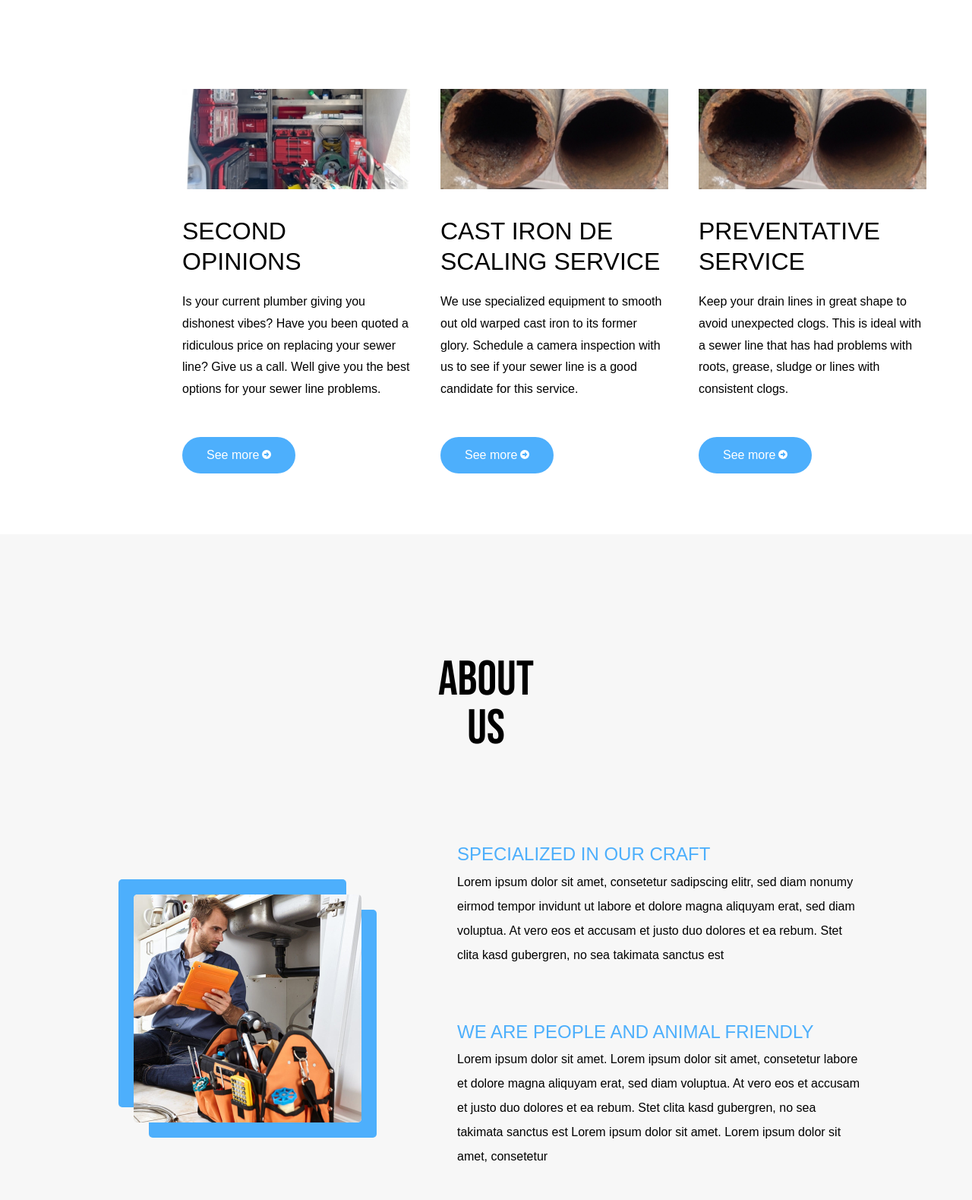
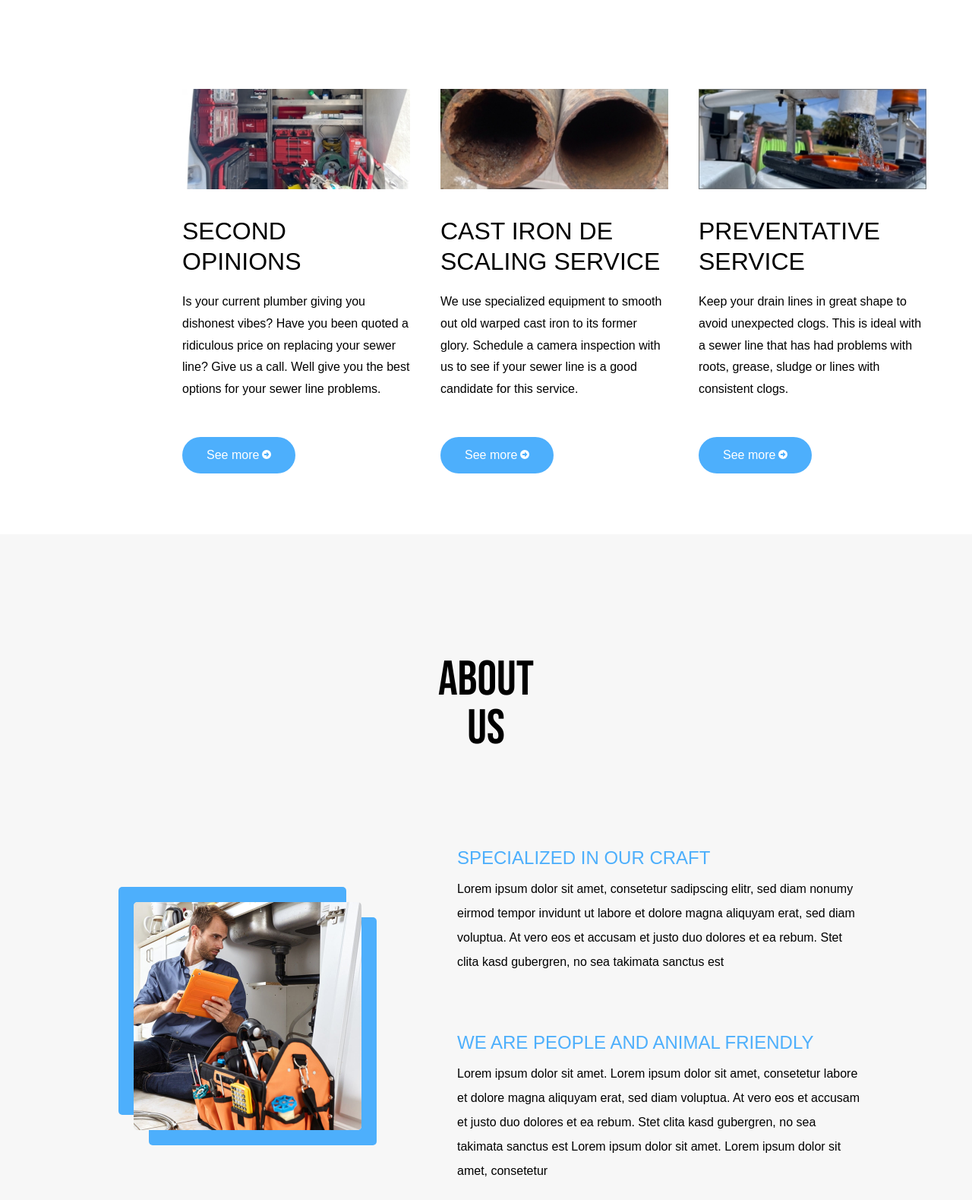
Before and after one commit to martinlopezjr/sandiegodrainpros, a plain HTML site: page home.html in a window 1280 px wide. Shown: the part 1740-3319 px from the top of the page at 76% size. Drawn offline with Linux system fonts and the light colour scheme.

Commit message:
new services image

```diff
--- a/home.html
+++ b/home.html
@@ -179,7 +179,7 @@
               </div>
 
               <div class="servicesCard" class="col">
-                <img class="servicesIconImages" src="images/descaleImg.jpg" alt="Technician snaking a drain">
+                <img class="servicesIconImages" src="images/prevent.jpg" alt="Technician snaking a drain">
                 <h2>preventative service</h2>
                 <div class="lineDivider"></div>
                 <p>Keep your drain lines in great shape to avoid unexpected clogs.
@@ -469,7 +469,7 @@
     </section>
 
     <section id="areasServed">
-
+      <div class="areasServedContent">
           <div class="locationIconRed">
             <img src="images/locationIconRed.png" alt="location icon">
           </div>
@@ -482,6 +482,7 @@
               Imperial Beach - Rancho Santa Fe - Fairbanks Ranch - San Carlos -
               College - San Marcos
             </p>
+        </div>
       </div>
     </section>
     <footer>
--- a/styles.css
+++ b/styles.css
@@ -371,10 +371,9 @@ button{
 }
 #aboutContainer h3{
 	color:#4DAFFC;
-	padding-left:2rem;
-	padding-right: 2rem;
+	padding-left: 2rem;
 	line-height: 2.2rem;
-	margin: .2rem auto;
+	margin: .5rem auto;
 }
 
 #aboutContainer p{
@@ -476,7 +475,6 @@ button{
 	max-width: 900px;
 	margin: 0 auto;
 	padding-bottom: 5rem;
-
 }
 
 /*reviews*/
@@ -780,6 +778,10 @@ input[type=text], address{
 	color:white;
 }
 
+.areasServedContent{
+	padding-top:4rem;
+}
+
 #areasServed h1{
 	padding-top: 6rem;
 }
@@ -787,7 +789,6 @@ input[type=text], address{
 	padding: 2rem 2rem 6rem 2rem;
 	max-width: 730px;
 	margin:0 auto;
-	margin-top: 2rem;
 }
 
 /*footer section*/
@@ -959,6 +960,10 @@ footer{
 			text-transform: capitalize;
 		}
 
+		#aboutContainer h3{
+      padding-left: 2rem;
+		}
+
 	}
 @media only screen and (min-width: 1000px){
 
```
Also changed, not shown: images/prevent.jpg (added), 1 other file. Lines whose indentation alone changed are shown as unchanged.
